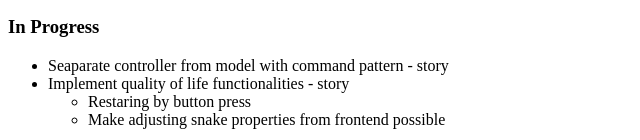
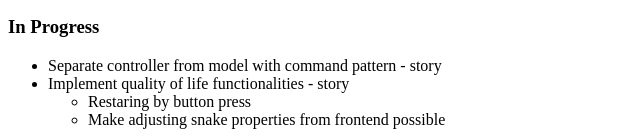
Before and after one commit to Luminted/Szakdolgozat-SmartSnake, a website built with webpack: page src/dist/index.html in a window 1280 px wide. Shown: the part 660-800 px from the top of the page, 0-640 px from the left. Built offline with nearby package versions, Linux system fonts and the light colour scheme; some packages are replaced by stand-ins of ours; what mainloop.js would draw is missing.

Commit message:
fixing typo in backlog

```diff
--- a/src/dist/index.html
+++ b/src/dist/index.html
@@ -16,7 +16,7 @@
     <i>Epics are to be broken down into smaller stories.</i>
     <h3>In Progress</h3>
     <ul>
-        <li>Seaparate controller from model with command pattern - story</li>
+        <li>Separate controller from model with command pattern - story</li>
         <li>Implement quality of life functionalities - story
             <ul>
                 <li>Restaring by button press</li>
```
